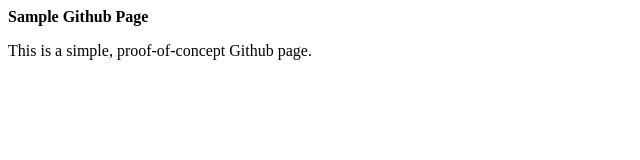
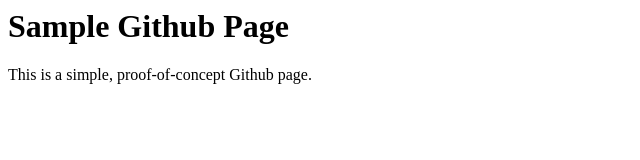
Before and after one commit to rfulton-lf/rfulton-lf.github.io, a plain HTML site: page index.html in a window 1280 px wide. Shown: the whole page, without its empty margins (0-640 px from the left). Drawn offline with Linux system fonts and the light colour scheme.

Commit message:
changed index.html

```diff
--- a/index.html
+++ b/index.html
@@ -1,2 +1,2 @@
-<h> <b>Sample Github Page</b> </h>
+<h1> Sample Github Page</h1>
 <p>This is a simple, proof-of-concept Github page.</p>
```
